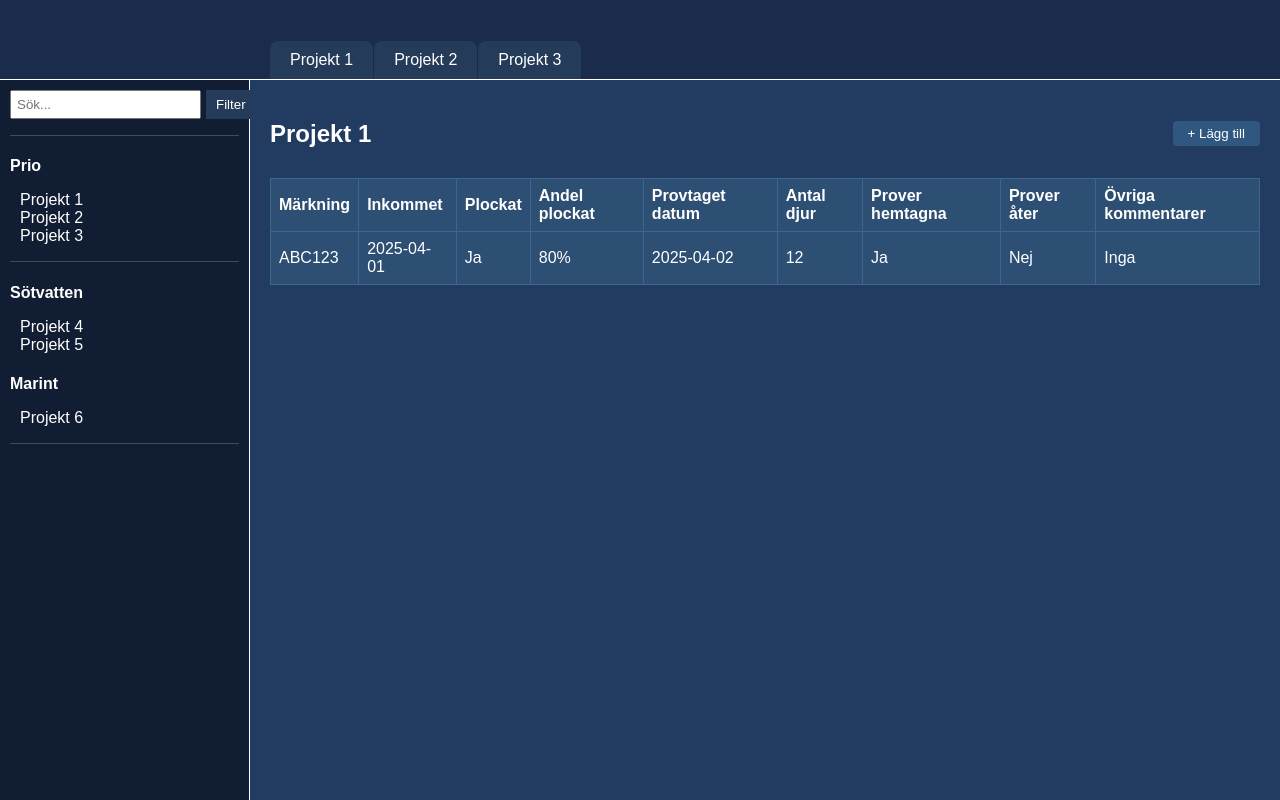
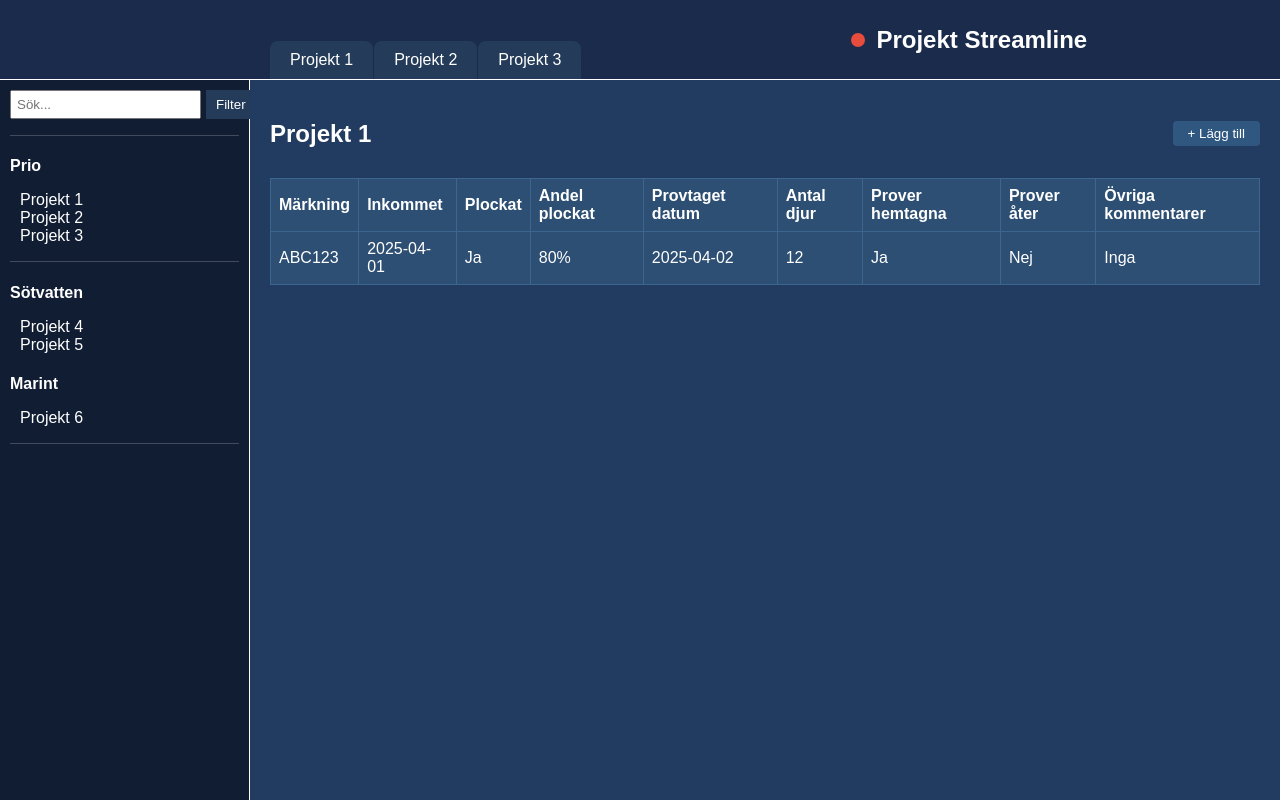
Before and after one commit to EliasKristmansson/dbtreact, a React (Vite) app in the folder reactproject1/: page / in a window 1280 px wide. Built offline with nearby package versions, Linux system fonts and the light colour scheme.

Commit message:
fixed prio indicator

```diff
--- a/reactproject1/src/App.css
+++ b/reactproject1/src/App.css
@@ -14,12 +14,19 @@ body {
     background-color: #1a2b4c;
     height: 80px;
     display: flex;
-    align-items: flex-end;
     border-bottom: 1px solid white;
     box-sizing:border-box;
 }
 
 .topbar-content {
+    align-items: flex-end;
+    display: flex;
+    padding-left: 270px; /* adjust this value to match workspace margin */
+    gap: 1px;
+}
+
+.topbar-content-right {
+    align-items: center;
     display: flex;
     padding-left: 270px; /* adjust this value to match workspace margin */
     gap: 1px;
@@ -33,6 +40,30 @@ body {
     color: white;
 }
 
+.project-name {
+    color: white;
+    margin: 0;
+}
+
+/* Priority Indicator Styles */
+.priority-indicator {
+    width: 14px;
+    height: 14px;
+    margin-right: 10px;
+    border-radius: 50%;
+}
+
+    .priority-indicator.low {
+        background-color: #6cba6d; /* green */
+    }
+
+    .priority-indicator.medium {
+        background-color: #f0c330; /* yellow */
+    }
+
+    .priority-indicator.high {
+        background-color: #e74c3c; /* red */
+    }
 
 .main-content {
   display: flex;
--- a/reactproject1/src/App.jsx
+++ b/reactproject1/src/App.jsx
@@ -6,7 +6,7 @@ import Workspace from "./components/Workspace";
 export default function App() {
   return (
     <div className="app">
-      <Topbar />
+      <Topbar projectName="Projekt Streamline" priority="high" />
       <div className="main-content">
         <Sidebar />
         <Workspace />
--- a/reactproject1/src/components/Topbar.jsx
+++ b/reactproject1/src/components/Topbar.jsx
@@ -1,6 +1,7 @@
 import React from "react";
+import "../App.css"; // or wherever your CSS lives
 
-export default function Topbar() {
+export default function Topbar({ projectName, priority = "medium" }) {
     return (
         <div className="topbar">
             <div className="topbar-content">
@@ -8,6 +9,11 @@ export default function Topbar() {
                 <div className="tab">Projekt 2</div>
                 <div className="tab">Projekt 3</div>
             </div>
+
+            <div className="topbar-content-right">
+                <div className={`priority-indicator ${priority}`} aria-label={`Priority: ${priority}`}></div>
+                <h2 className="project-name">{projectName}</h2>
+            </div>
         </div>
     );
 }
```
Lines whose indentation alone changed are shown as unchanged.
